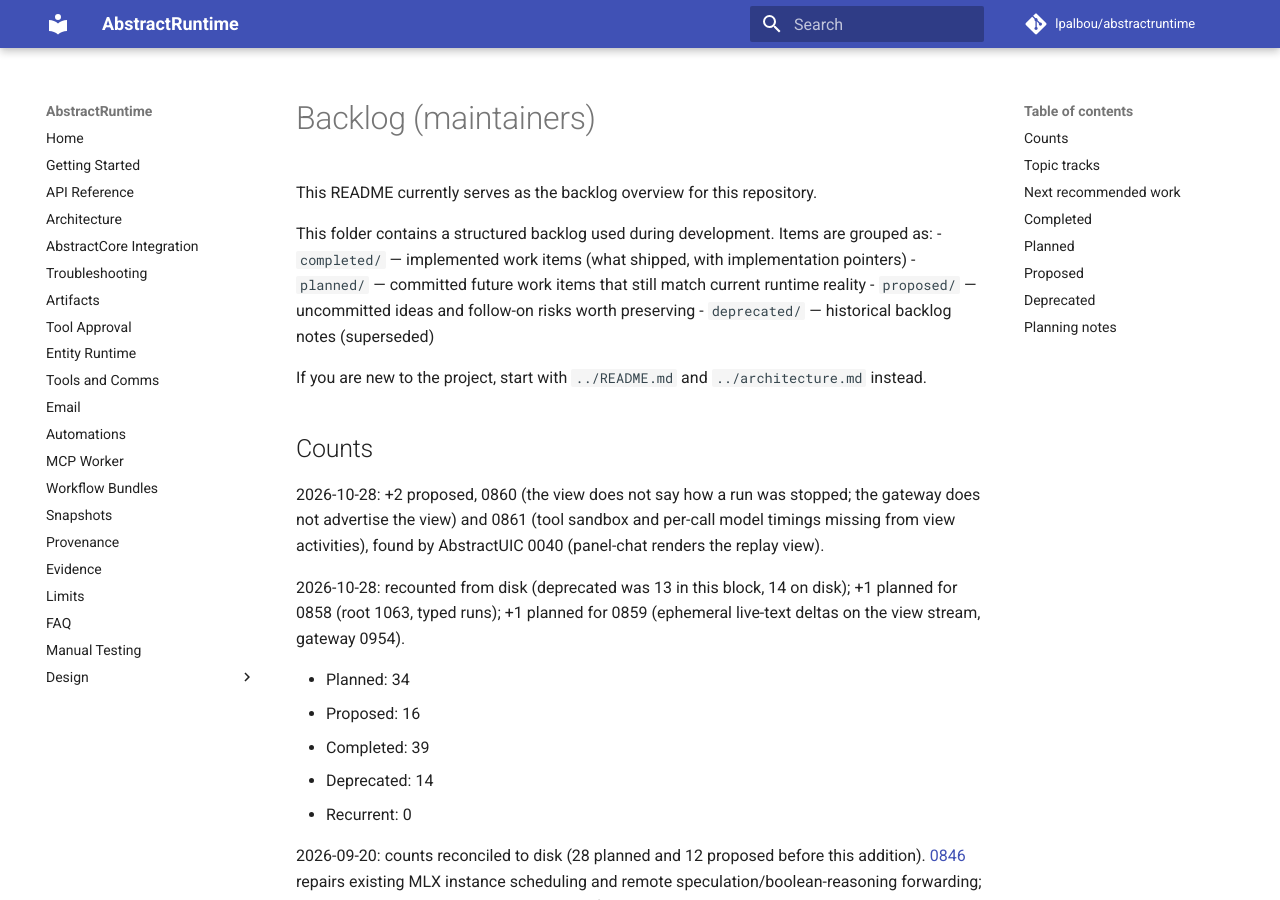
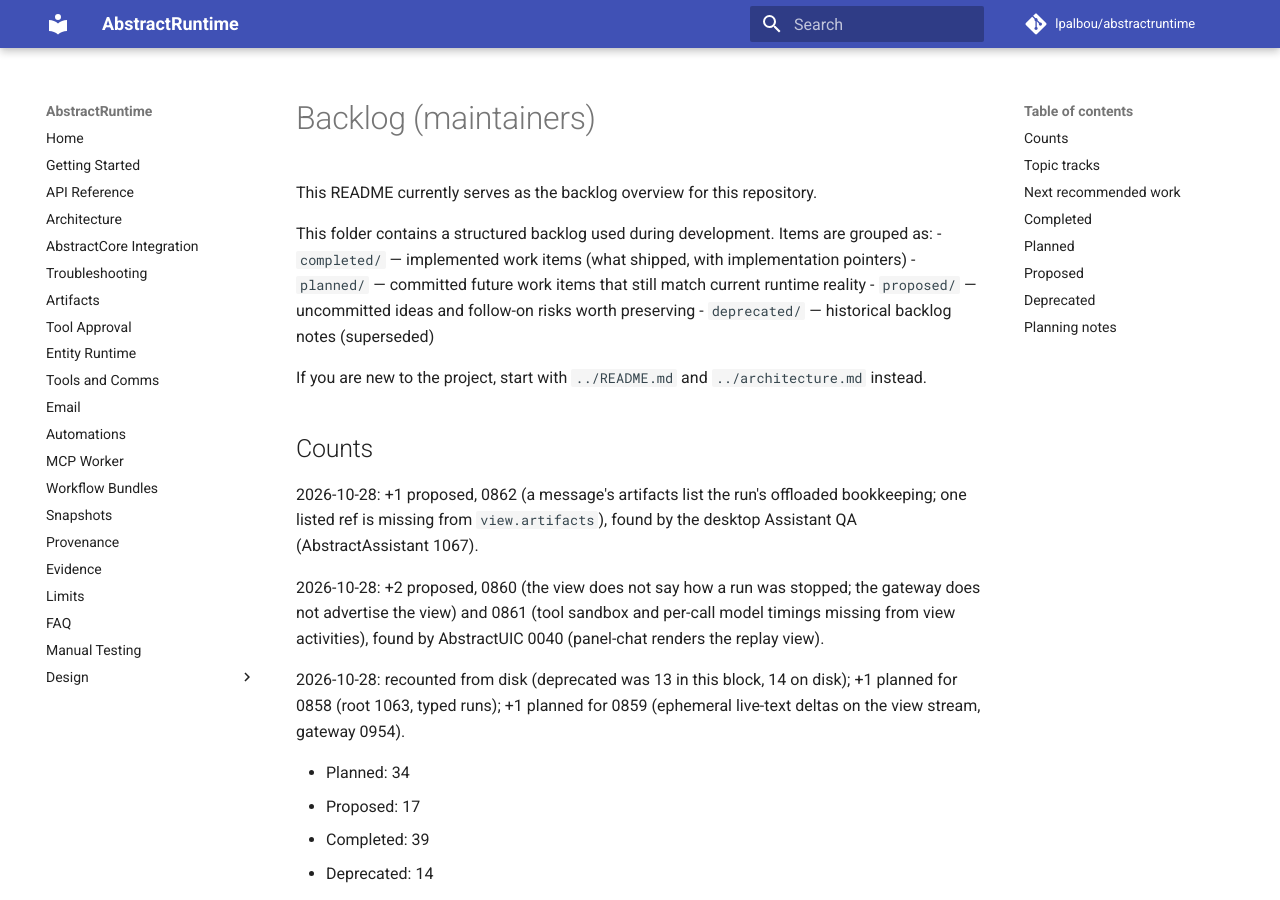
Before and after one commit to lpalbou/AbstractRuntime, an MkDocs documentation site: the page built from docs/backlog/README.md, in a window 1280 px wide and 900 px high. Built offline with MkDocs 1.6.1 and Material for MkDocs 9.7.7, drawn with Linux system fonts in a browser that asks for light colours; comment, search, counter and statistics services are not loaded.

Commit message:
docs(backlog): count 0862

```diff
--- a/docs/backlog/README.md
+++ b/docs/backlog/README.md
@@ -12,12 +12,14 @@ If you are new to the project, start with `../README.md` and `../architecture.md
 
 ## Counts
 
+2026-10-28: +1 proposed, 0862 (a message's artifacts list the run's offloaded bookkeeping; one listed ref is missing from `view.artifacts`), found by the desktop Assistant QA (AbstractAssistant 1067).
+
 2026-10-28: +2 proposed, 0860 (the view does not say how a run was stopped; the gateway does not advertise the view) and 0861 (tool sandbox and per-call model timings missing from view activities), found by AbstractUIC 0040 (panel-chat renders the replay view).
 
 2026-10-28: recounted from disk (deprecated was 13 in this block, 14 on disk); +1 planned for 0858 (root 1063, typed runs); +1 planned for 0859 (ephemeral live-text deltas on the view stream, gateway 0954).
 
 - Planned: 34
-- Proposed: 16
+- Proposed: 17
 - Completed: 39
 - Deprecated: 14
 - Recurrent: 0
```
